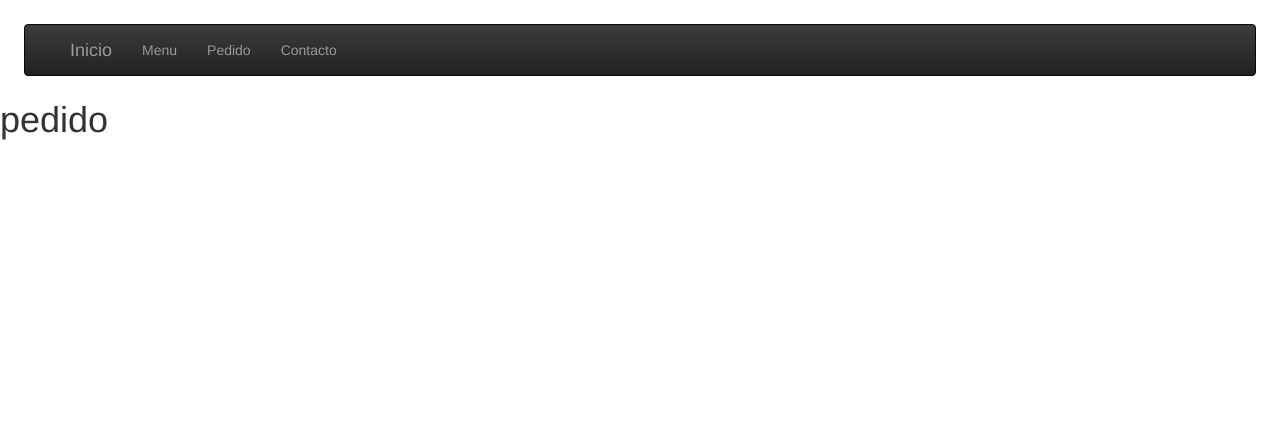
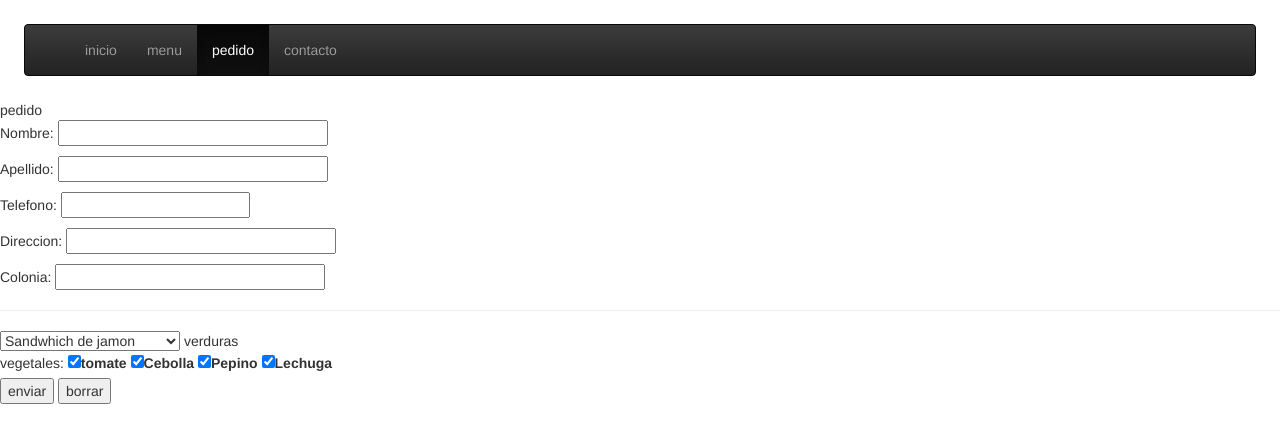
Before and after one commit to YazminAR/Yazmin, a plain HTML site: page pedido.html in a window 1280 px wide. Drawn offline with nearby package versions, Linux system fonts and the light colour scheme; a web font is replaced by a local one.

Commit message:
Update pedido.html

```diff
--- a/pedido.html
+++ b/pedido.html
@@ -1,31 +1,121 @@
 <!DOCTYPE html>
 <html lang="en">
 <head>
+    <meta charset="UTF-8">
+    <meta http-equiv="X-UA-Compatible" content="IE=edge">
+    <meta name="viewport" content="width=device-width, initial-scale=1.0">
     <script src="https://ajax.googleapis.com/ajax/libs/jquery/1.11.2/jquery.min.js"></script>
         <link rel="stylesheet" href="https://maxcdn.bootstrapcdn.com/bootstrap/3.3.1/css/bootstrap.min.css">
         <link rel="stylesheet" href="https://maxcdn.bootstrapcdn.com/bootstrap/3.3.1/css/bootstrap-theme.min.css">
         <script src="https://maxcdn.bootstrapcdn.com/bootstrap/3.3.1/js/bootstrap.min.js"></script>
-    <title>Pagina 1</title>
+
+    <link rel="stylesheet" href="style.css">
+    <link href="https://fonts.cdnfonts.com/css/project-space" rel="stylesheet">
+
+    <title>Inicio</title>
 </head>
 <body>
     <div style="margin: 24px;">
         <nav class="navbar navbar-inverse navbar-stick-static-top">
             <div class="container">
-               <a class="navbar-brand" href="index.html">Inicio</a>
                 <ul class="nav navbar-nav">
                     <li>
-                    <a href="menu.html">Menu</a>
+                        <a href="index.html">inicio</a>
                     </li>
                     <li>
-                     <a href="pedido.html">Pedido</a>
+                        <a href="menu.html">menu</a>
                     </li>
                     <li>
-                     <a href="contacto.html">Contacto</a>
+                        <li class="active">
+                        <a href="pedido.html">pedido</a>
+                    </li>
+                    <li>
+                        <a href="contacto.html">contacto</a>
                     </li>
                 </ul>
             </div>
          </nav>
     </div>
-    <h1>pedido</h1>
+    <titulo1>pedido</titulo1><br>
+
+    <form id="pedido">
+<p>Nombre: <input type="text" id="nombre" name="nombre" size="30"></p>
+<p>Apellido: <input type="text" id="apellido" name="apellido" size="30"></p>
+<p>Telefono: <input type="text" id="telefono" name="telefono" size="20"></p>
+<p>Direccion: <input type="text" id="direccion" name="direccion" size="30"></p>
+<p>Colonia: <input type="text" id="colonia" name="colonia" size="30"></p>
+<hr>
+<select name="menu" id="menu">
+    <optgroup label="Sandwhich">
+    <option value="Sandwhich de jamon">Sandwhich de jamon</option>
+
+    </optgroup>
+    <optgroup label="Torta">
+        <option value="Torta de pollo">Torta de pollo</option>
+    </optgroup>
+    <optgroup label="Carne">
+        <option value"Estilo sirlon">Estilo sirlon</option>
+    </optgroup>
+    <optgroup label="Tacos">
+        <option value="Tacos de bistec">Tacos de bistec</option>
+    </optgroup>
+    <optgroup label="Pizza">
+        <option value="peperoni">peperoni</option>
+    </optgroup>
+    <optgroup label="arroz con leche">
+        <option value="arroz con leche clasica">arroz con leche clasica</option>
+    </optgroup>
+    <optgroup label="pays">
+        <option value="De queso">De queso</option>
+        <option value="De limon">De limon</option>
+        <option value="De manzana">De manzana</option>
+    </optgroup>
+    <optgroup label="Chocoflan">
+        <option value="Chocoflan clasico">Chocoflan clasico</option>
+    </optgroup>
+    <optgroup label="Bebidas">
+        <option value="Agua 600ml">Agua 600ml</option>
+        <option value="Coca cola">Coca cola</option>
+        <option value="Tecate">Tecate</option>
+        <option value="Pepsi">Pepsi</option>
+        <option value="Ultra">Ultra</option>
+        <option value="Agua de horchata">Agua de horchata</option>
+        <option value="Agua de jamaica">Agua de jamaica</option>
+    </optgroup>
+
+</select>
+
+       <titulo1>verduras</titulo1><br>
+       vegetales:
+       <input type="checkbox"id="tomate"checked><label for="tomate">tomate</label>
+       <input type="checkbox"id="cebolla"checked><label for="cebolla">Cebolla</label>
+       <input type="checkbox"id="pepinos"checked><label for="pepinos">Pepino</label>
+       <input type="checkbox"id="lechuga"checked><label for="lechuga">Lechuga</label>
+
+       <br>
+<input type="submit"value="enviar">
+<input type="reset"value="borrar">
+    </form>
+    <script>
+        const form=document.getElementById("pedido");
+        form.addEventListener("submit",function (event){
+        event.preventDefault();
+        const formData=new FormData (form);
+        const orden={
+            nombre:formData.get("nombre"),
+            apellido:formData.get("apellido"),
+            telefono:formData.get("telefono"),
+            direccion:formData.get("direccion"),
+            colonia:formData.get("colonia"),
+            tomate:document.getElementById("tomate").checked ? "Si": "No",
+            cebolla:document.getElementById("cebolla").checked ? "Si": "No",
+            lechuga:document.getElementById("lechuga").checked ? "Si": "No",
+            pepinos:document.getElementById("pepinos").checked ? "Si": "No"
+
+ };
+        localStorage.setItem ("orden",JSON.stringify(orden));
+        window.location.href="pedidorealizado.html";
+    });
+        </script>
 </body>
 </html>
```
Lines whose indentation alone changed are shown as unchanged.
